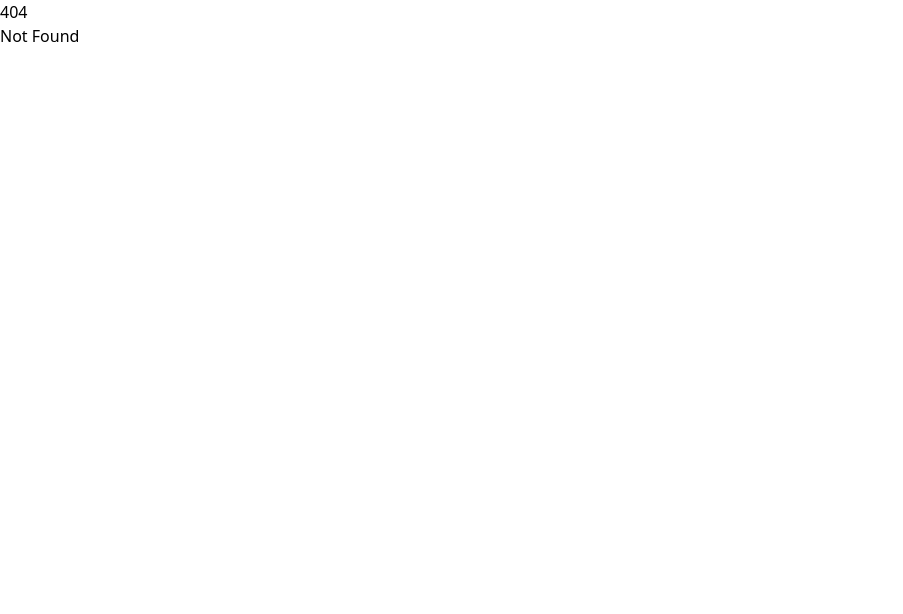
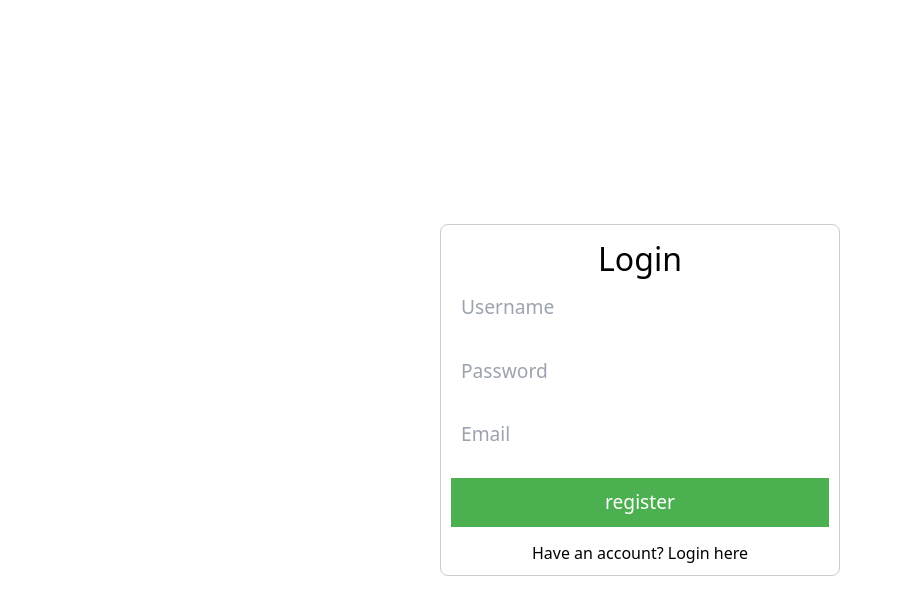
Before and after one commit to ChangerzaryX1602/think-intern-app-2024, a SvelteKit app: page /register in a window 1280 px wide. Before the commit this address had no page. Shown: the top 614 px of the page, without its empty margins (0-903 px from the left). Built offline with nearby package versions, Linux system fonts and the light colour scheme.

Commit message:
feat : login and register

```diff
--- a/package.json
+++ b/package.json
@@ -19,6 +19,7 @@
 	},
 	"type": "module",
 	"dependencies": {
-		"axios": "^1.6.8"
+		"axios": "^1.6.8",
+		"svelte-spa-router": "^4.0.1"
 	}
 }
--- /dev/null
+++ b/src/routes.js
@@ -0,0 +1,10 @@
+// src/routes.js
+
+import CatPage from './routes/cat/+page.svelte'; // Import the Cat page component
+
+const routes = {
+  '/cat': CatPage, // Define the route path and associated component
+  // Add other routes here
+};
+
+export default routes;
--- a/src/routes/+page.svelte
+++ b/src/routes/+page.svelte
@@ -1,47 +1,47 @@
 <script>
   import axios from "axios";
-  import { onMount } from "svelte";
-  let ImageURL = "";
-  const requestAPI = async () => {
-    try {
-      ImageURL = "";
-      const response = await axios.get(
-        "https://api.thecatapi.com/v1/images/search"
-      );
-      if (response.data && response.data.length > 0) {
-        ImageURL = response.data[0].url;
-      }
-    } catch (error) {
+
+  let identifier = "";
+  let password = "";
+  const login = async () => {
+    await axios.post("http://localhost:5000/login", {
+      identifier,
+      password
+    }).then((response) => {
+      console.log(response);
+      alert("Login successful!");
+      window.location.href = "/cat";
+    }).catch((error) => {
       console.error(error);
-    }
+      alert("Login failed!");
+    });
   };
-  onMount(() => {
-    requestAPI();
-  });
 </script>
 
-<button
-  class="cat"
-  tabindex="0"
-  aria-label="Get a random cat image"
-  on:click={requestAPI}
+<div
+  style="display: flex; justify-content: center; align-items: center; height: 100vh;"
 >
-  {#if ImageURL}
-    <img src={ImageURL} alt="random img" />
-  {:else}
-    <p>Loading...</p>
-  {/if}
-</button>
+  <form style="display: flex; flex-direction: column; align-items: center; width: 400px; padding: 10px; border: 1px solid #ccc; border-radius: 8px;">
+    <h1 style="font-size: 2em;">Login</h1>
+    <input type="text" placeholder="Username or Email" style="width: 100%; padding: 10px; margin-bottom: 15px; font-size: 1.2em;" bind:value={identifier}/>
+    <input type="password" placeholder="Password" style="width: 100%; padding: 10px; margin-bottom: 15px; font-size: 1.2em;" bind:value={password}/>
+    <button class="login-button" style="width: 100%; padding: 10px; font-size: 1.2em;" on:click={login}>Login</button>
+    <a href="/register" style="margin-top: 10px;">Don't have an account? Register here</a>
+  </form>
+</div>
 
-<style lang="postcss">
-  :global(html) {
-    background-color: theme(colors.gray.100);
+<style>
+  /* Styling for the button */
+  .login-button {
+    background-color: #4caf50; /* Green */
+    border: none;
+    color: white;
+    padding: 15px 32px;
+    text-align: center;
+    text-decoration: none;
+    font-size: 16px;
+    margin: 4px 2px;
+    cursor: pointer;
   }
-  .cat {
-    display: flex;
-    justify-content: center;
-    align-items: center;
-    width: 100vw; /* Full viewport width */
-    height: 100vh; /* Full viewport height */
-  }
+
 </style>
--- /dev/null
+++ b/src/routes/cat/+page.svelte
@@ -0,0 +1,47 @@
+<script>
+    import axios from "axios";
+    import { onMount } from "svelte";
+    let ImageURL = "";
+    const requestAPI = async () => {
+      try {
+        ImageURL = "";
+        const response = await axios.get(
+          "https://api.thecatapi.com/v1/images/search"
+        );
+        if (response.data && response.data.length > 0) {
+          ImageURL = response.data[0].url;
+        }
+      } catch (error) {
+        console.error(error);
+      }
+    };
+    onMount(() => {
+      requestAPI();
+    });
+  </script>
+
+  <button
+    class="cat"
+    tabindex="0"
+    aria-label="Get a random cat image"
+    on:click={requestAPI}
+  >
+    {#if ImageURL}
+      <img src={ImageURL} alt="random img" />
+    {:else}
+      <p>Loading...</p>
+    {/if}
+  </button>
+
+  <style lang="postcss">
+    :global(html) {
+      background-color: theme(colors.gray.100);
+    }
+    .cat {
+      display: flex;
+      justify-content: center;
+      align-items: center;
+      width: 100vw; /* Full viewport width */
+      height: 100vh; /* Full viewport height */
+    }
+  </style>
--- /dev/null
+++ b/src/routes/register/+page.svelte
@@ -0,0 +1,50 @@
+<script>
+  import axios from "axios";
+
+    let username = "";
+    let password = "";
+    let email = "";
+    const register = async () => {
+      axios.post("http://localhost:5000/register", {
+        username,
+        password,
+        email
+      }).then((response) => {
+        console.log(response);
+        alert("Register successful!");
+        window.location.href = "/";
+      }).catch((error) => {
+        console.error(error);
+        alert("Register failed!");
+      });
+    };
+  </script>
+
+  <div
+    style="display: flex; justify-content: center; align-items: center; height: 100vh;"
+  >
+    <form style="display: flex; flex-direction: column; align-items: center; width: 400px; padding: 10px; border: 1px solid #ccc; border-radius: 8px;">
+      <h1 style="font-size: 2em;">Login</h1>
+      <input type="text" placeholder="Username" style="width: 100%; padding: 10px; margin-bottom: 15px; font-size: 1.2em;" bind:value={username}/>
+      <input type="password" placeholder="Password" style="width: 100%; padding: 10px; margin-bottom: 15px; font-size: 1.2em;" bind:value={password}/>
+      <input type="text" placeholder="Email" style="width: 100%; padding: 10px; margin-bottom: 15px; font-size: 1.2em;" bind:value={email}/>
+      <button class="login-button" style="width: 100%; padding: 10px; font-size: 1.2em;" on:click={register}>register</button>
+      <a href="/" style="margin-top: 10px;">Have an account? Login here</a>
+    </form>
+  </div>
+
+  <style>
+    /* Styling for the button */
+    .login-button {
+      background-color: #4caf50; /* Green */
+      border: none;
+      color: white;
+      padding: 15px 32px;
+      text-align: center;
+      text-decoration: none;
+      font-size: 16px;
+      margin: 4px 2px;
+      cursor: pointer;
+    }
+
+  </style>
```
Also changed, not shown: 1 other file (tests, documents, lock files or other folders).
